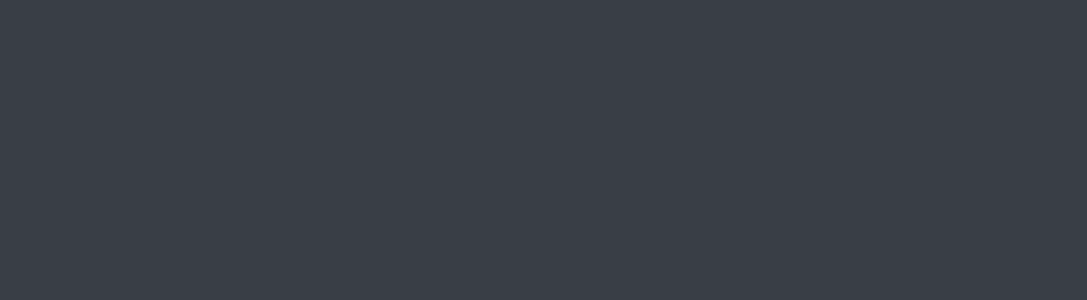
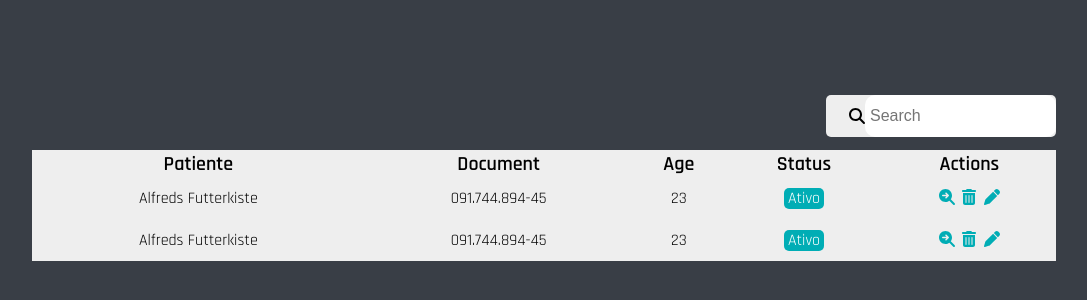
Before and after one commit to mechztcc/hospital-react, a React (Create React App) app: page / in a window 1280 px wide. Before the commit this address had no page. Shown: the part 222-522 px from the top of the page, without its empty margins (96-1183 px from the left). Built offline with nearby package versions, Linux system fonts and the light colour scheme.

Commit message:
feat: first items on table patient page

```diff
--- a/package.json
+++ b/package.json
@@ -4,6 +4,9 @@
   "private": true,
   "dependencies": {
     "@apollo/client": "^3.7.11",
+    "@fortawesome/fontawesome-svg-core": "^6.4.0",
+    "@fortawesome/free-solid-svg-icons": "^6.4.0",
+    "@fortawesome/react-fontawesome": "^0.2.0",
     "@testing-library/jest-dom": "^5.16.5",
     "@testing-library/react": "^13.4.0",
     "@testing-library/user-event": "^13.5.0",
--- /dev/null
+++ b/src/components/Table/Table.tsx
@@ -0,0 +1,74 @@
+import { FontAwesomeIcon } from "@fortawesome/react-fontawesome";
+import {
+  faMagnifyingGlassArrowRight,
+  faMagnifyingGlass,
+  faTrashAlt,
+  faPen,
+  faPlus,
+} from "@fortawesome/free-solid-svg-icons";
+import "./styles.css";
+
+export default function Table() {
+  return (
+    <div className="container">
+      <div className="header">
+        <div className="search">
+          <FontAwesomeIcon icon={faMagnifyingGlass}></FontAwesomeIcon>
+          <input type="text" placeholder="Search" />
+        </div>
+      </div>
+
+      <table>
+        <tr>
+          <th>Patiente</th>
+          <th>Document</th>
+          <th>Age</th>
+          <th>Status</th>
+          <th>Actions</th>
+        </tr>
+        <tr>
+          <td>Alfreds Futterkiste</td>
+          <td>091.744.894-45</td>
+          <td>23</td>
+          <td>
+            <span className="badge-active">Ativo</span>
+          </td>
+          <td className="icons">
+            <FontAwesomeIcon
+              className="icons"
+              icon={faMagnifyingGlassArrowRight}
+              color="#00adb5"
+            ></FontAwesomeIcon>
+            <FontAwesomeIcon
+              className="icons"
+              icon={faTrashAlt}
+              color="#00adb5"
+            ></FontAwesomeIcon>
+            <FontAwesomeIcon icon={faPen} color="#00adb5"></FontAwesomeIcon>
+          </td>
+        </tr>
+        <tr>
+          <td>Alfreds Futterkiste</td>
+          <td>091.744.894-45</td>
+          <td>23</td>
+          <td>
+            <span className="badge-active">Ativo</span>
+          </td>
+          <td className="icons">
+            <FontAwesomeIcon
+              className="icons"
+              icon={faMagnifyingGlassArrowRight}
+              color="#00adb5"
+            ></FontAwesomeIcon>
+            <FontAwesomeIcon
+              className="icons"
+              icon={faTrashAlt}
+              color="#00adb5"
+            ></FontAwesomeIcon>
+            <FontAwesomeIcon icon={faPen} color="#00adb5"></FontAwesomeIcon>
+          </td>
+        </tr>
+      </table>
+    </div>
+  );
+}
--- /dev/null
+++ b/src/components/Table/styles.css
@@ -0,0 +1,63 @@
+
+.container {
+    display: flex;
+    align-items: center;
+    justify-content: center;
+    flex-direction: column;
+    width: 100%;
+}
+
+.header {
+    display: flex;
+    align-items: center;
+    justify-content: flex-end;
+    width: 80%;
+}
+
+.search {
+    display: flex;
+    justify-content: end;
+    align-items: center;
+    background-color: #EEEEEE;
+    border-radius: 5px;
+}
+
+input {
+    width: 80%;
+}
+
+table {
+  width: 80%;
+  border-spacing: 0;
+  margin-top: 1%;
+}
+
+tr {
+  background-color: #eeeeee;
+  padding: 5%;
+}
+
+th {
+    font-size: 20px;
+}
+
+td {
+  text-align: center;
+  padding: 1%;
+}
+
+.badge-active {
+  background-color: #00adb5;
+  color: white;
+  width: 100%;
+  padding: 0 3%;
+  border-radius: 5px;
+}
+
+.primary {
+  color: #00adb5;
+}
+
+.icons {
+    margin-right: 5%;
+}
--- /dev/null
+++ b/src/pages/DashboardPage.tsx
@@ -0,0 +1,5 @@
+import Table from "../components/Table/Table";
+
+export default function DashboardPage() {
+  return <Table />;
+}
--- a/src/routes.tsx
+++ b/src/routes.tsx
@@ -4,12 +4,13 @@ import LoginPage from "./pages/LoginPage";
 
 import { Routes } from "react-router-dom";
 import CreateAccountPage from "./pages/CreateAccountPage";
+import DashboardPage from "./pages/DashboardPage";
 
 export default function RoutesApp() {
-
-  document.title = 'Hospital Dashboard'
+  document.title = "Hospital Dashboard";
   return (
     <Routes>
+      <Route path="/" element={<DashboardPage />}></Route>
       <Route path="/login" element={<LoginPage />}></Route>
       <Route path="/create-account" element={<CreateAccountPage />}></Route>
     </Routes>
```
Also changed, not shown: 1 other file (tests, documents, lock files or other folders).
